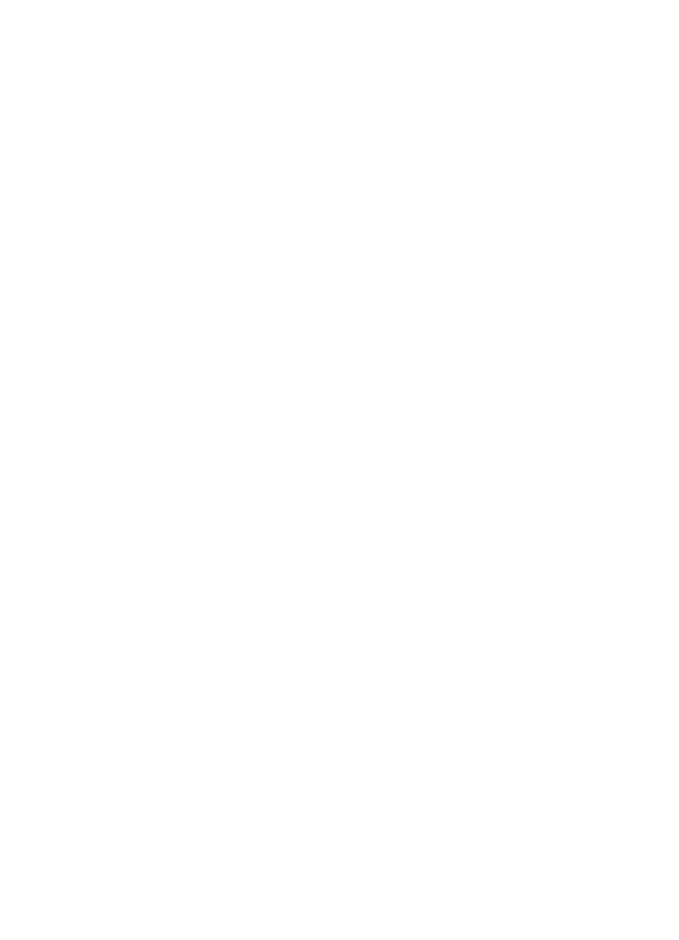
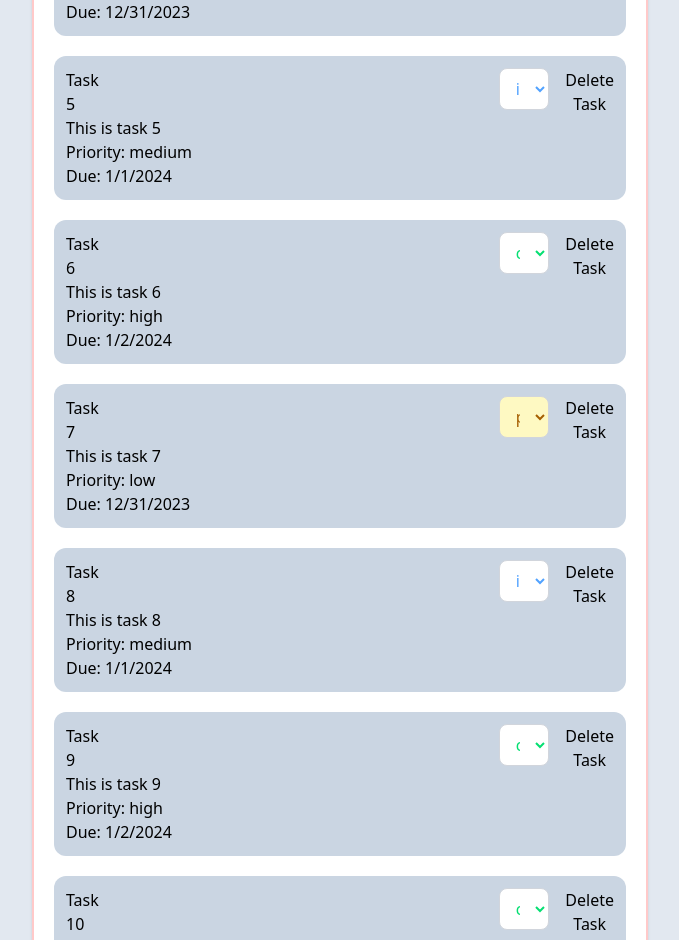
Before and after one commit to rhundal/lab_9_3, a React (Vite) app in the folder task-manager/: page / in a window 1280 px wide. Shown: the part 805-1745 px from the top of the page, without its empty margins (300-979 px from the left). Before the commit the page ends 800 px from the top, so only its background shows below. Built offline with nearby package versions, Linux system fonts and the light colour scheme.

Commit message:
added more tasks and found a bug in drop downs functionality

```diff
--- a/task-manager/src/App.tsx
+++ b/task-manager/src/App.tsx
@@ -40,6 +40,62 @@ function App() {
       priority: "high",
       dueDate: "1/2/2024",
     },
+    {
+      id: "1",
+      title: "Task 4",
+      description: "This is task 4",
+      status: "pending",
+      priority: "low",
+      dueDate: "12/31/2023",
+    },
+    {
+      id: "5",
+      title: "Task 5",
+      description: "This is task 5",
+      status: "in-progress",
+      priority: "medium",
+      dueDate: "1/1/2024",
+    },
+    {
+      id: "6",
+      title: "Task 6",
+      description: "This is task 6",
+      status: "completed",
+      priority: "high",
+      dueDate: "1/2/2024",
+    },
+    {
+      id: "7",
+      title: "Task 7",
+      description: "This is task 7",
+      status: "pending",
+      priority: "low",
+      dueDate: "12/31/2023",
+    },
+    {
+      id: "8",
+      title: "Task 8",
+      description: "This is task 8",
+      status: "in-progress",
+      priority: "medium",
+      dueDate: "1/1/2024",
+    },
+    {
+      id: "9",
+      title: "Task 9",
+      description: "This is task 9",
+      status: "completed",
+      priority: "high",
+      dueDate: "1/2/2024",
+    },
+    {
+      id: "10",
+      title: "Task 10",
+      description: "This is task 10",
+      status: "completed",
+      priority: "high",
+      dueDate: "1/2/2024",
+    },
   ];
 
   const [tasks, setTasks] = useState<Task[]>(tasksArray);
```
Also changed, not shown: 1 other file (tests, documents, lock files or other folders).
